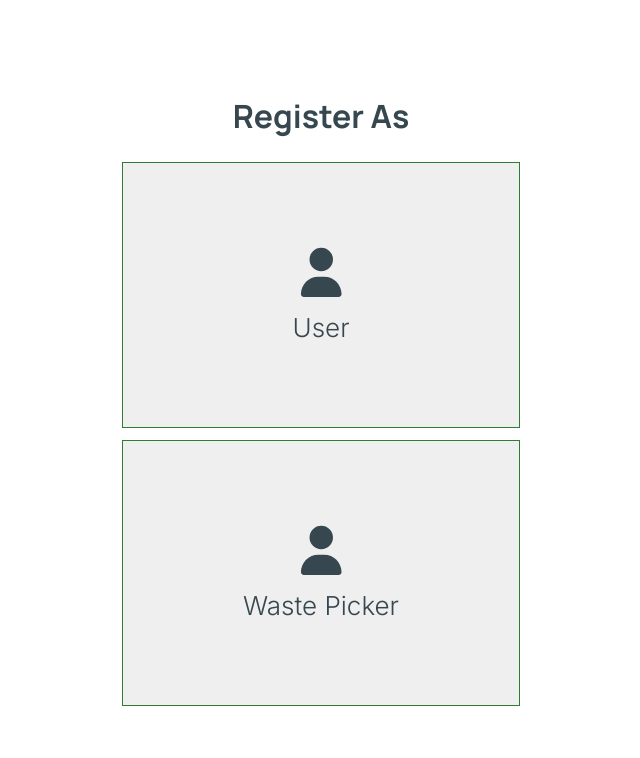
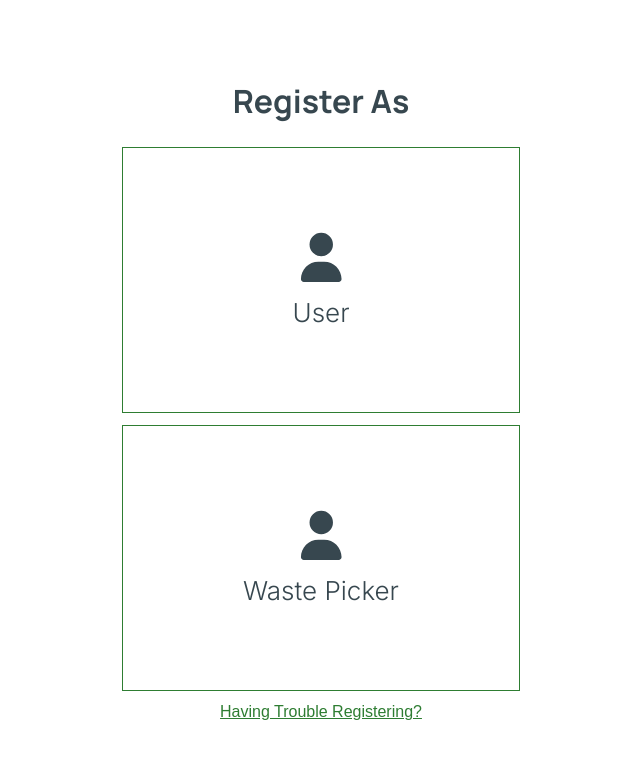
Before and after one commit to TheREBZ/WastePal-Project, a React (Vite) app: page / in a window 1280 px wide. Shown: the top 758 px of the page, without its empty margins (319-959 px from the left). Built offline with nearby package versions, Linux system fonts and the light colour scheme.

Commit message:
feat: add trouble registering link

```diff
--- a/src/pages/Register.jsx
+++ b/src/pages/Register.jsx
@@ -15,6 +15,7 @@ const Register = () => {
                 <FontAwesomeIcon icon={faUser} className="icon"/>
                 <p>Waste Picker</p>
             </button>
+            <button className="trouble-registering">Having Trouble Registering?</button>
         </section>
     </main>
   )
--- a/src/styles/Register.css
+++ b/src/styles/Register.css
@@ -26,6 +26,7 @@
     height: 266px;
     border: 1px solid var(--eco-green);
     font-size: 26px;
+    background-color: transparent;
     font-weight: var(--fw-regular);
     display: flex;
     flex-direction: column;
@@ -33,7 +34,7 @@
     align-items: center;
     gap: 15px;
     color: var(--charcoal-grey);
-    /* flex-shrink: 4; */
+    flex-shrink: 4;
     flex-wrap: wrap;
 }
 
@@ -47,6 +48,20 @@
     cursor: pointer;
     transition: var(--transition);
     transform: var(--transform);
+}
+
+.trouble-registering{
+    color: var(--eco-green);
+    font-size: 16px;
+    font-weight: var(--fw-regular);
+    text-decoration: underline;
+    cursor: pointer;
+    border: none;
+    background-color: transparent;
+}
+
+.trouble-registering:hover {
+    color: var(--trust-blue);
 }
 
 @media screen and (max-width: 550px) {
@@ -90,4 +105,8 @@
         font-size: 45px;
     }
 
+    .trouble-registering:active {
+        color: var(--trust-blue);
+    }
+
 }
```
